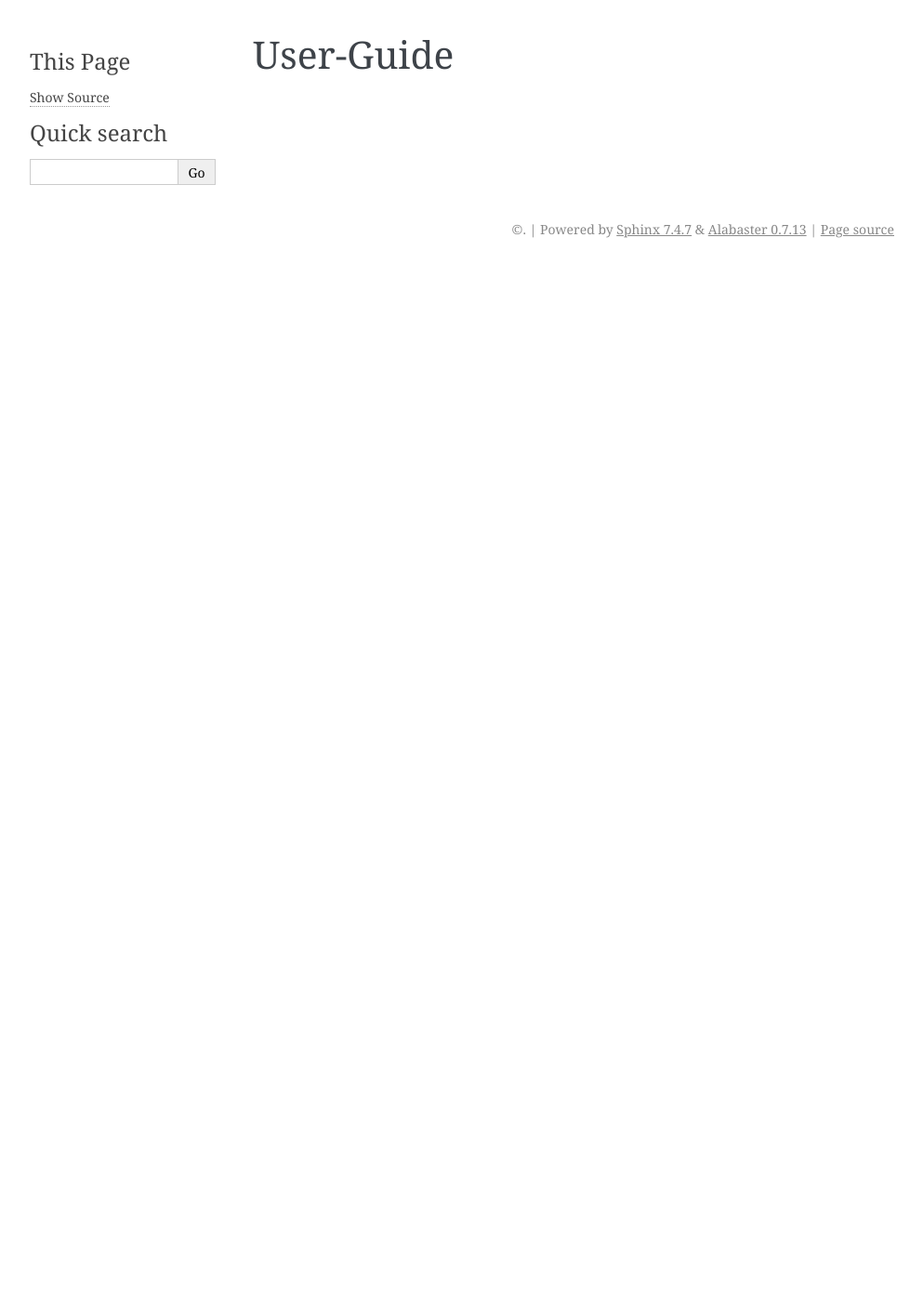
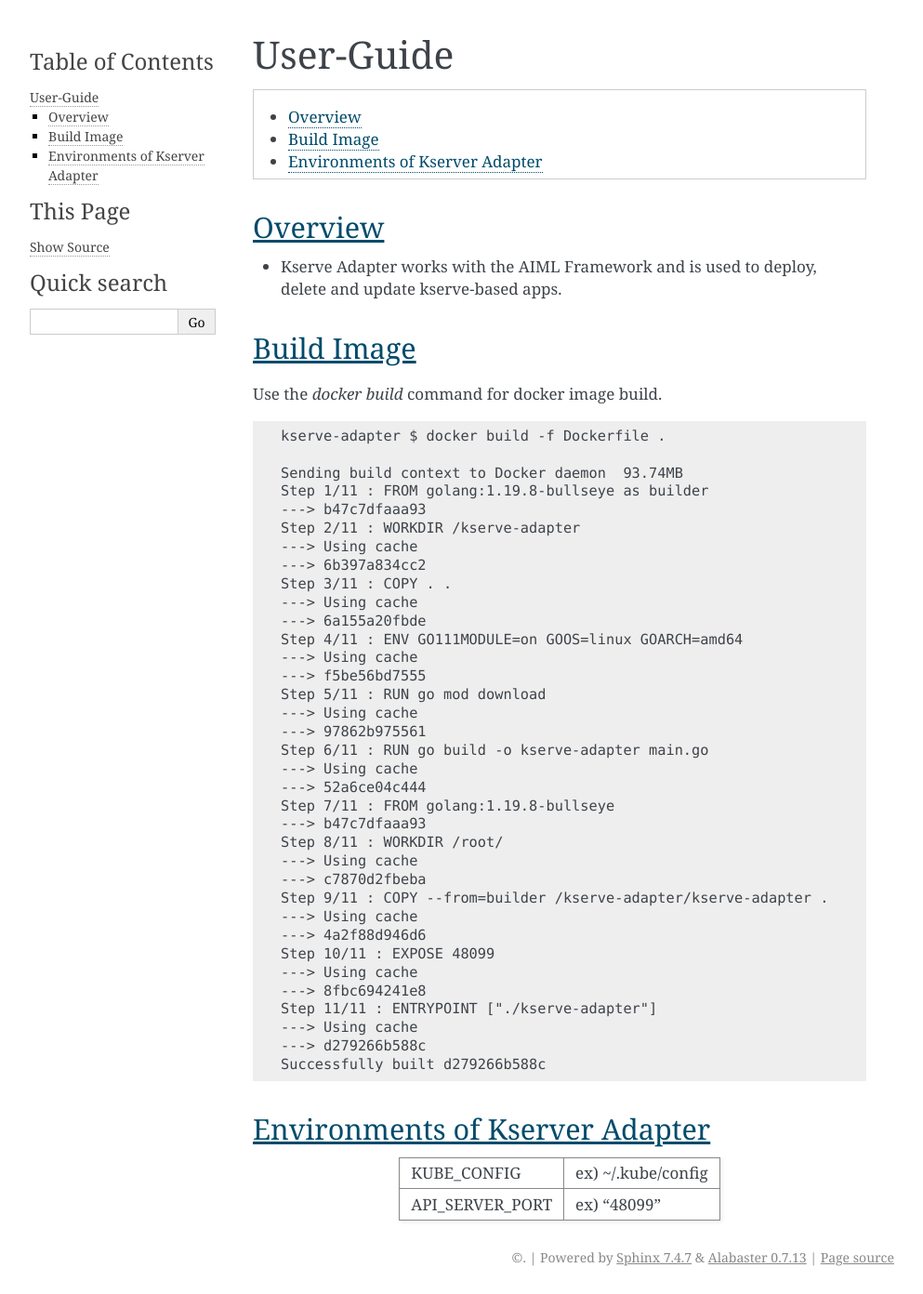
Before and after one commit to o-ran-sc/aiml-fw-aihp-ips-kserve-adapter, a Sphinx documentation site: the page built from docs/user-guide.rst, in a window 1280 px wide. Shown: the whole page at 93% size, without its empty margins (148-1141 px from the left). Built offline with Sphinx 7.4.7, drawn with Linux system fonts in a browser that asks for light colours; before the commit the page ends 900 px from its top, so only the background shows below that.

Commit message:
add docker file and user guide + fix build error
Change-Id: Iecb54a2f7b294aa1a09bba92ff83e282b3234d42
Signed-off-by: hoejoo.lee <hoejoo.lee@samsung.com>

```diff
--- a/docs/user-guide.rst
+++ b/docs/user-guide.rst
@@ -5,3 +5,62 @@
 
 User-Guide
 ==========
+
+.. contents::
+   :depth: 3
+   :local:
+
+
+Overview
+--------
+- Kserve Adapter works with the AIML Framework and is used to deploy, delete and update kserve-based apps.
+
+Build Image
+-----------
+Use the `docker build` command for docker image build.
+
+.. code-block:: none
+
+    kserve-adapter $ docker build -f Dockerfile .
+
+    Sending build context to Docker daemon  93.74MB
+    Step 1/11 : FROM golang:1.19.8-bullseye as builder
+    ---> b47c7dfaaa93
+    Step 2/11 : WORKDIR /kserve-adapter
+    ---> Using cache
+    ---> 6b397a834cc2
+    Step 3/11 : COPY . .
+    ---> Using cache
+    ---> 6a155a20fbde
+    Step 4/11 : ENV GO111MODULE=on GOOS=linux GOARCH=amd64
+    ---> Using cache
+    ---> f5be56bd7555
+    Step 5/11 : RUN go mod download
+    ---> Using cache
+    ---> 97862b975561
+    Step 6/11 : RUN go build -o kserve-adapter main.go
+    ---> Using cache
+    ---> 52a6ce04c444
+    Step 7/11 : FROM golang:1.19.8-bullseye
+    ---> b47c7dfaaa93
+    Step 8/11 : WORKDIR /root/
+    ---> Using cache
+    ---> c7870d2fbeba
+    Step 9/11 : COPY --from=builder /kserve-adapter/kserve-adapter .
+    ---> Using cache
+    ---> 4a2f88d946d6
+    Step 10/11 : EXPOSE 48099
+    ---> Using cache
+    ---> 8fbc694241e8
+    Step 11/11 : ENTRYPOINT ["./kserve-adapter"]
+    ---> Using cache
+    ---> d279266b588c
+    Successfully built d279266b588c
+
+Environments of Kserver Adapter
+---------------------------------------
++-----------------+---------------------------------+
+| KUBE_CONFIG     | ex) ~/.kube/config              |
++-----------------+---------------------------------+
+| API_SERVER_PORT | ex) "48099"                     |
++-----------------+---------------------------------+
```
Also changed, not shown: 2 other files.
